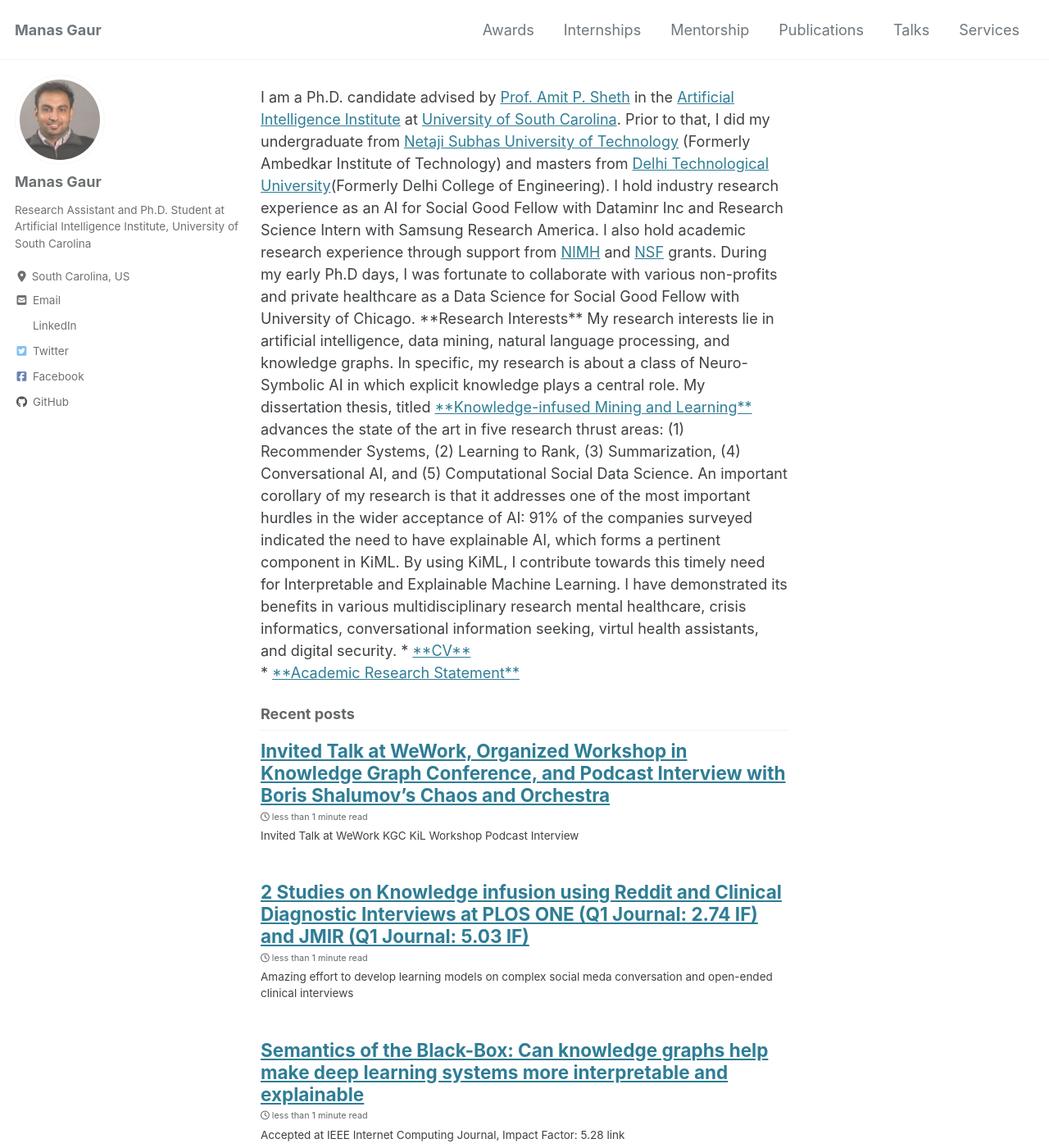
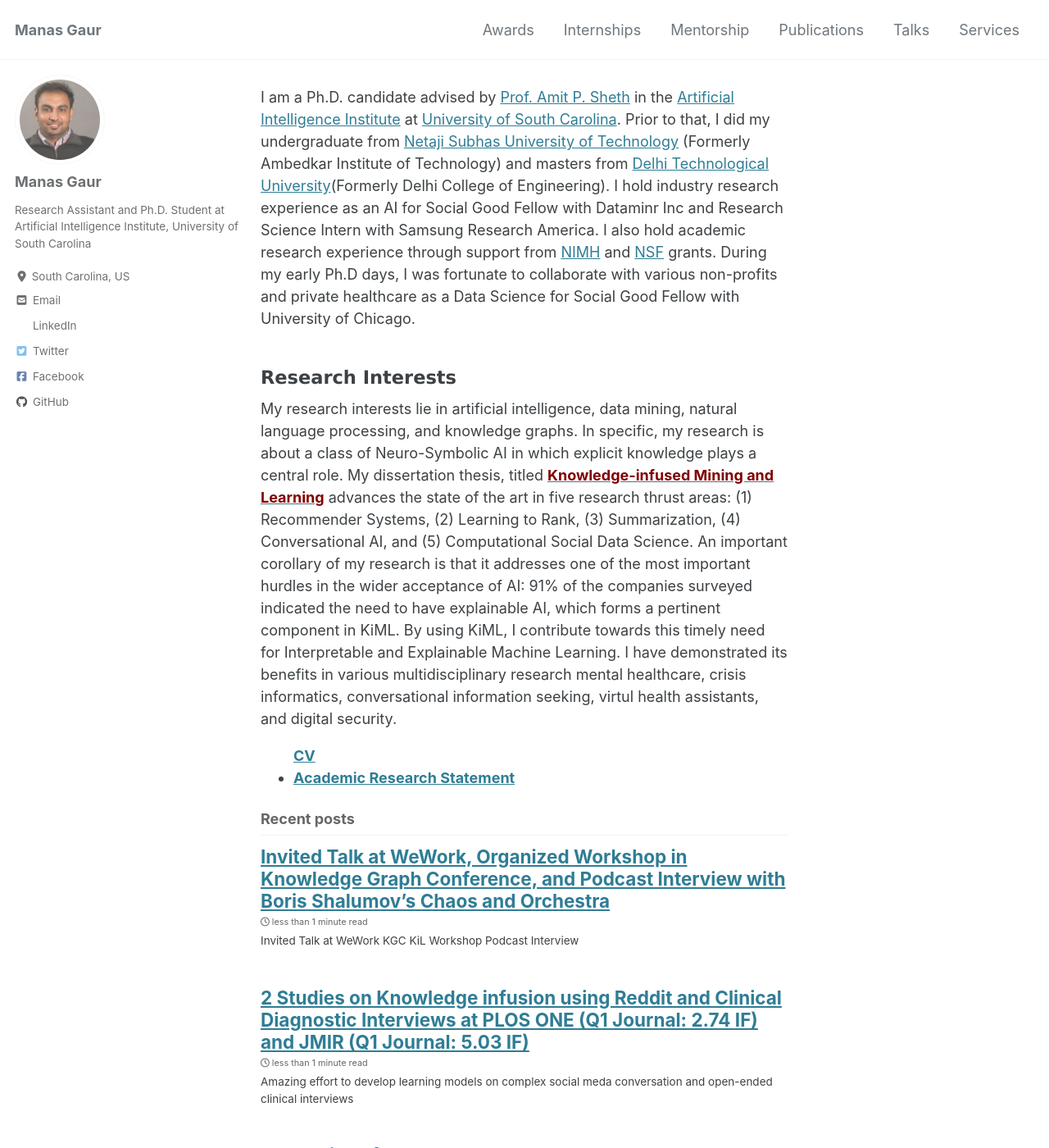
Before and after one commit to manasgaur/manasgaur.github.io, a Jekyll site: the page built from index.html, in a window 1280 px wide and 1400 px high. Shown: the whole window at 82% size. Built offline with Jekyll 4.4.1, drawn with Linux system fonts in a browser that asks for light colours; cached includes are drawn as plain includes; nearby versions of some CDN libraries; the list of posts is cut into pages by our own code.

Commit message:
update index look

```diff
--- a/index.html
+++ b/index.html
@@ -9,11 +9,14 @@ I hold industry research experience as an AI for Social Good Fellow with Datamin
 through support from <a href="https://federalreporter.nih.gov/Projects/Details/?projectId=891050">NIMH</a> and <a href="https://www.nsf.gov/awardsearch/showAward?AWD_ID=1520870">NSF</a> grants. During my early Ph.D days, I was fortunate to collaborate with various non-profits and private healthcare as a Data Science for Social Good Fellow
 with University of Chicago.
 
-**Research Interests**
-My research interests lie in artificial intelligence, data mining, natural language processing, and knowledge graphs. In specific, my research is about a class of Neuro-Symbolic AI in which explicit knowledge plays a central role. My dissertation thesis, titled <a href="https://www.nsf.gov/awardsearch/showAward?AWD_ID=1520870">**Knowledge-infused Mining and Learning**</a>
+<br>
+<h2 style="font-family:verdana;"><b>Research Interests</b></h2>
+My research interests lie in artificial intelligence, data mining, natural language processing, and knowledge graphs. In specific, my research is about a class of Neuro-Symbolic AI in which explicit knowledge plays a central role. My dissertation thesis, titled <a href="https://www.nsf.gov/awardsearch/showAward?AWD_ID=1520870"><b style="color:Maroon">Knowledge-infused Mining and Learning</b></a>
 advances the state of the art in five research thrust areas: (1) Recommender Systems, (2) Learning to Rank, (3) Summarization, (4) Conversational AI, and (5) Computational Social Data Science.
 An important corollary of my research is that it addresses one of the most important hurdles in the wider acceptance of AI: 91% of the companies surveyed indicated the need to have explainable AI, which forms a pertinent component in KiML. By using KiML, I
 contribute towards this timely need for Interpretable and Explainable Machine Learning. I have demonstrated its benefits in various multidisciplinary research mental healthcare, crisis informatics, conversational information seeking, virtul health assistants, and digital security.
 
-* <a href=https://github.com/manasgaur/mysite/blob/master/Academic_ManasGaur_CV_2021.pdf>**CV**</a> <br/>
-* <a href=https://github.com/manasgaur/mysite/blob/master/Academic_Research_Statement_ManasGaur.pdf>**Academic Research Statement**</a><br/>
+<ul>
+</li><a href=https://github.com/manasgaur/mysite/blob/master/Academic_ManasGaur_CV_2021.pdf><b>CV</b></a>
+<li><a href=https://github.com/manasgaur/mysite/blob/master/Academic_Research_Statement_ManasGaur.pdf><b>Academic Research Statement</b></a>
+</ul>
```
